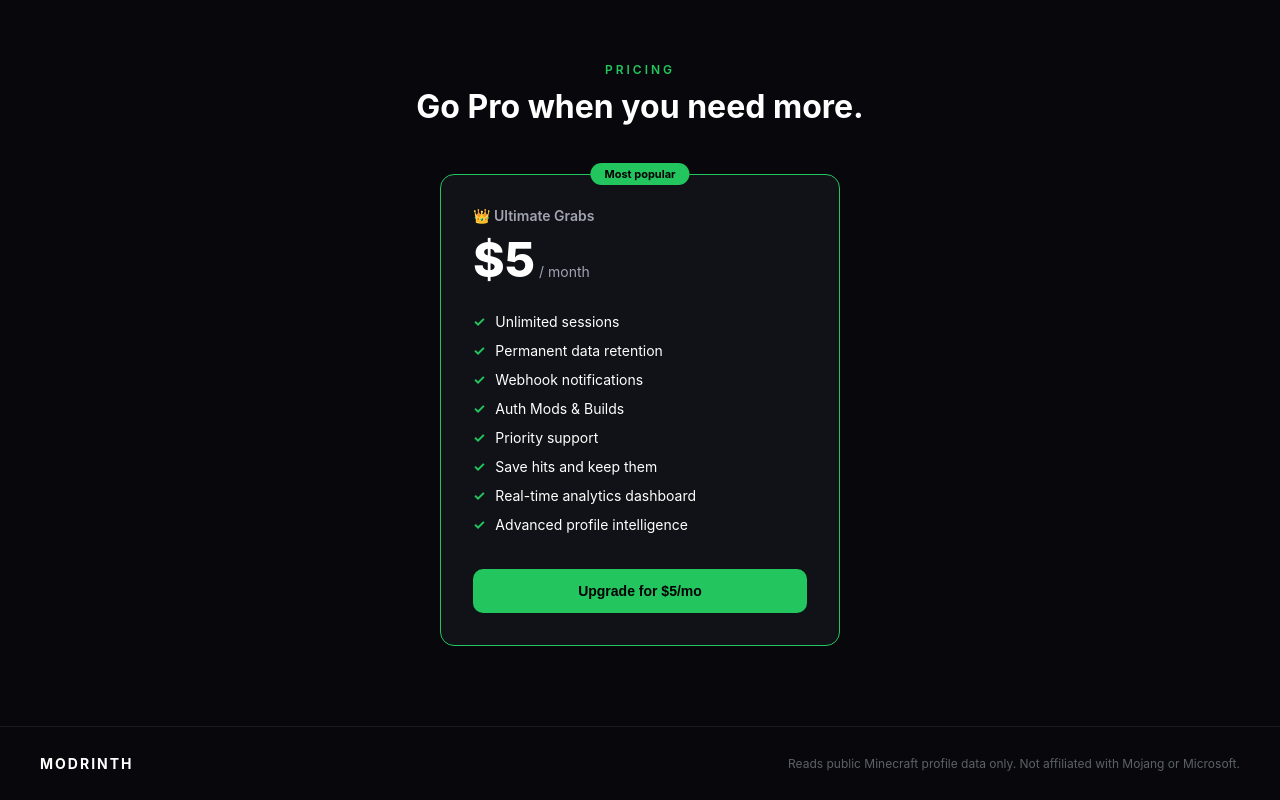
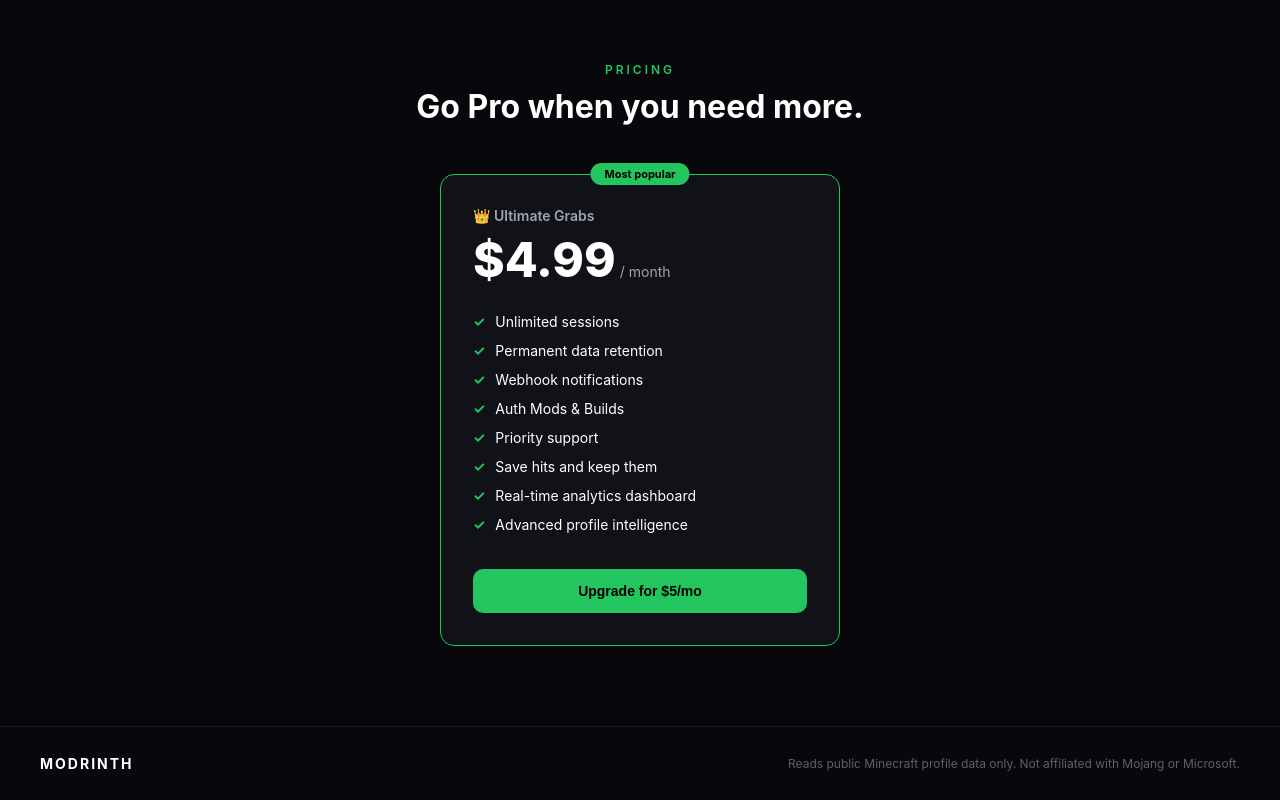
Before and after one commit to GiodePio/GiodePio, a Next.js app: page / in a window 1280 px wide. Shown: the part 1655-2455 px from the top of the page. Built offline with nearby package versions, Linux system fonts and the light colour scheme; no server answers.

Commit message:
Update prices:  to .99 and  to .99

```diff
--- a/app/dashboard/page.js
+++ b/app/dashboard/page.js
@@ -246,11 +246,11 @@ function Plans({ freeUses, isPro, trialExhausted, userEmail }) {
 
             {appliedPromo === 'new' ? (
               <>
-                <div style={{ fontSize: 36, fontWeight: 700, color: colors.text }}>$5.00<span style={{ fontSize: 16, color: colors.textDim }}>/mo</span></div>
-                <div style={{ fontSize: 13, color: colors.textDim, marginBottom: 12 }}> <s style={{ color: colors.red, fontSize: 16 }}>$10.00</s> <span style={{ background: 'rgba(239, 68, 68, 0.15)', color: colors.red, fontSize: 11, padding: '2px 8px', borderRadius: 4, fontWeight: 600, marginLeft: 4 }}>50% OFF</span></div>
+                <div style={{ fontSize: 36, fontWeight: 700, color: colors.text }}>$4.99<span style={{ fontSize: 16, color: colors.textDim }}>/mo</span></div>
+                <div style={{ fontSize: 13, color: colors.textDim, marginBottom: 12 }}> <s style={{ color: colors.red, fontSize: 16 }}>$9.99</s> <span style={{ background: 'rgba(239, 68, 68, 0.15)', color: colors.red, fontSize: 11, padding: '2px 8px', borderRadius: 4, fontWeight: 600, marginLeft: 4 }}>50% OFF</span></div>
               </>
             ) : (
-              <div style={{ fontSize: 36, fontWeight: 700, color: colors.text, marginBottom: 12 }}>$10.00<span style={{ fontSize: 16, color: colors.textDim }}>/mo</span></div>
+              <div style={{ fontSize: 36, fontWeight: 700, color: colors.text, marginBottom: 12 }}>$9.99<span style={{ fontSize: 16, color: colors.textDim }}>/mo</span></div>
             )}
 
             {['Unlimited sessions', 'Permanent data retention', 'Webhook notifications', 'Auth Mods & Builds', 'Remote control access', 'Priority support'].map((f, i) => (
--- a/app/page.js
+++ b/app/page.js
@@ -125,7 +125,7 @@ function Pricing() {
           <div style={{ position: 'absolute', top: -12, left: '50%', transform: 'translateX(-50%)', background: colors.green, color: '#000', fontSize: 11, fontWeight: 700, padding: '4px 14px', borderRadius: 12 }}>Most popular</div>
           <div style={{ fontSize: 14, color: colors.textDim, fontWeight: 600, marginBottom: 6 }}>👑 Ultimate Grabs</div>
           <div style={{ display: 'flex', alignItems: 'baseline', gap: 4, marginBottom: 24 }}>
-            <span style={{ fontSize: 48, fontWeight: 800, color: colors.text }}>$5</span>
+            <span style={{ fontSize: 48, fontWeight: 800, color: colors.text }}>$4.99</span>
             <span style={{ fontSize: 14, color: colors.textDim }}>/ month</span>
           </div>
           {[
```
